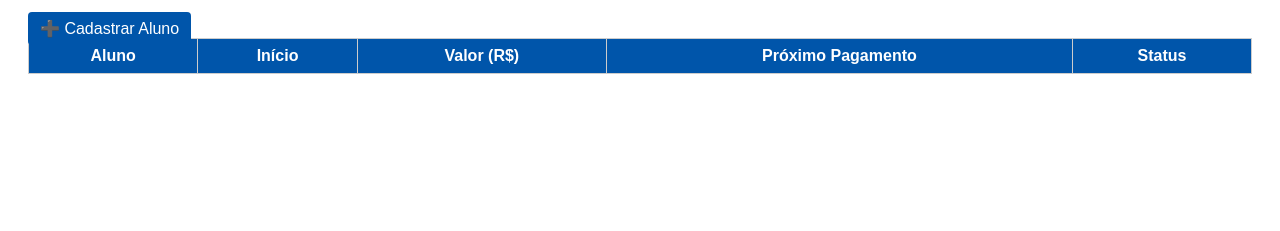
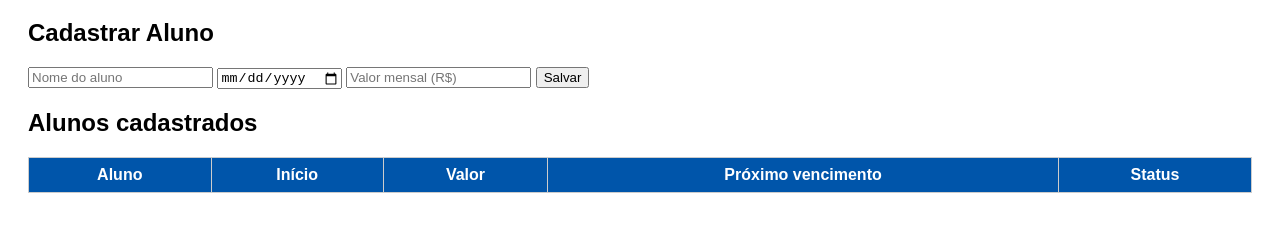
Before and after one commit to alexcastro-ship-it/consultoriacontrole, a plain HTML site: page index.html in a window 1280 px wide. Shown: the part 89-320 px from the top of the page. Drawn offline with nearby package versions, Linux system fonts and the light colour scheme.

Commit message:
Update index.html

```diff
--- a/index.html
+++ b/index.html
@@ -2,24 +2,29 @@
 <html lang="pt-br">
 <head>
 <meta charset="UTF-8">
-<title>Controle de Pagamentos - Consultoria</title>
+<title>Controle de Consultoria Online</title>
 <link rel="stylesheet" href="style.css">
+<script src="https://cdn.jsdelivr.net/npm/emailjs-com@3/dist/email.min.js"></script>
 </head>
 <body>
 
 <h1>Controle de Pagamentos - Consultoria Online</h1>
 
-<nav>
-  <a href="cadastro.html">➕ Cadastrar Aluno</a>
-</nav>
+<h2>Cadastrar Aluno</h2>
 
+<input id="nome" placeholder="Nome do aluno">
+<input id="inicio" type="date">
+<input id="valor" placeholder="Valor mensal (R$)">
+<button onclick="cadastrarAluno()">Salvar</button>
+
+<h2>Alunos cadastrados</h2>
 <table id="tabela">
 <thead>
 <tr>
 <th>Aluno</th>
 <th>Início</th>
-      <th>Valor (R$)</th>
-      <th>Próximo Pagamento</th>
+<th>Valor</th>
+<th>Próximo vencimento</th>
 <th>Status</th>
 </tr>
 </thead>
@@ -27,7 +32,5 @@
 </table>
 
 <script src="script.js"></script>
-<script>carregarAlunos();</script>
-
 </body>
 </html>
```
Lines whose indentation alone changed are shown as unchanged.
